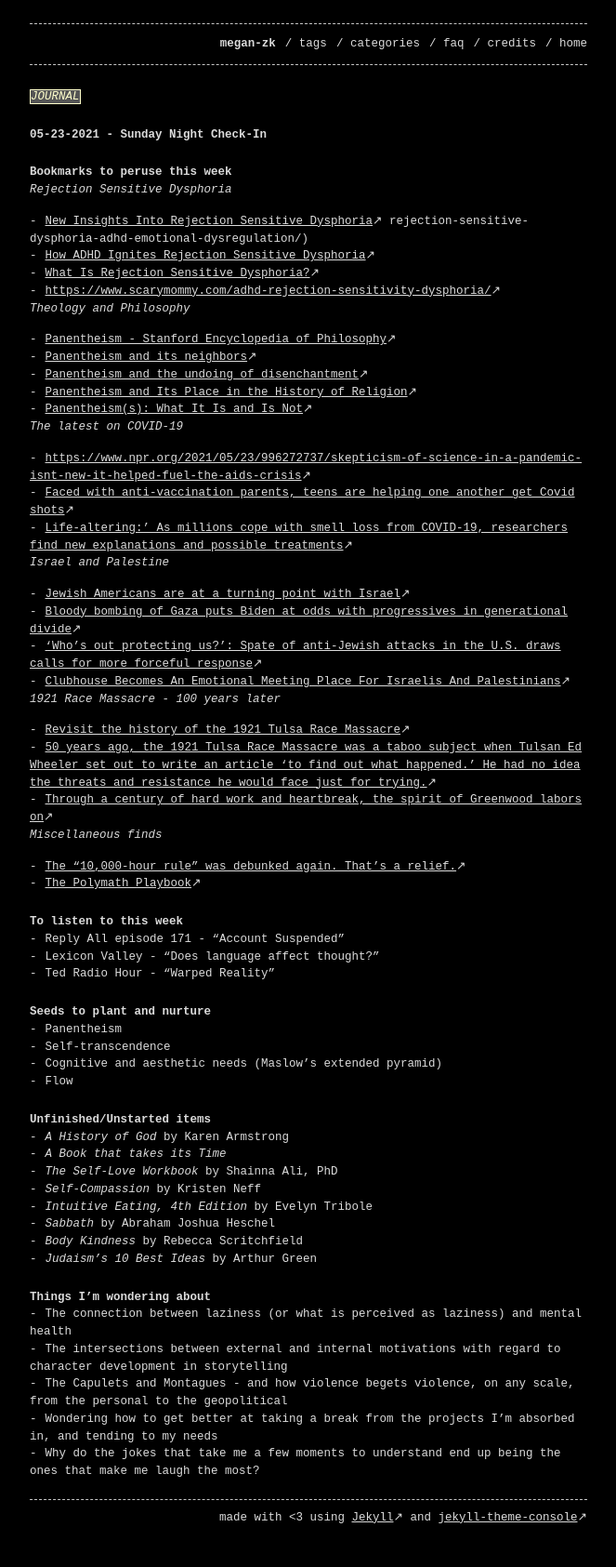
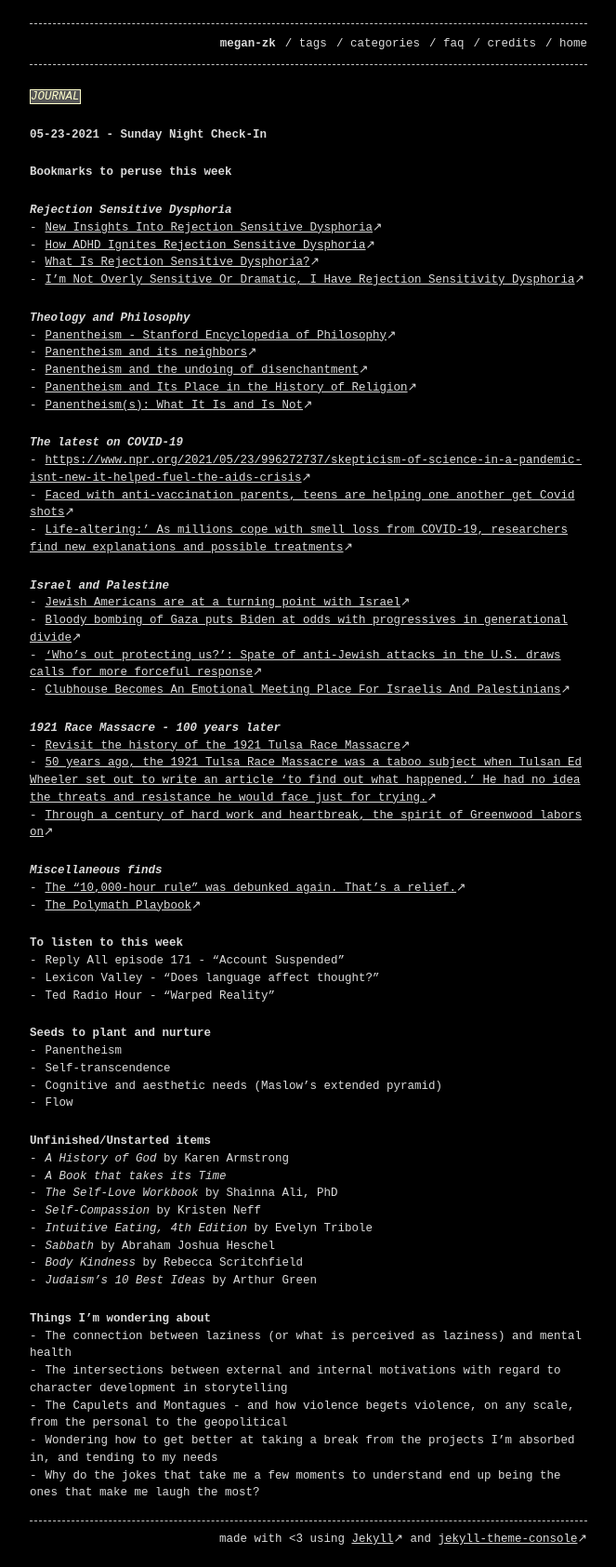
Before and after one commit to meganrenae21/meganzk, a Jekyll site: the page built from 052321-sunday-night-check-in.md, in a window 1280 px wide. Shown: the whole page at 93% size, without its empty margins (308-971 px from the left). Built offline with Jekyll 4.4.1, drawn with Linux system fonts in a browser that asks for light colours; before the commit the page ends 1662 px from its top, so only the background shows below that.

```diff
--- a/052321-sunday-night-check-in.md
+++ b/052321-sunday-night-check-in.md
@@ -5,42 +5,36 @@ isnote: true
 layout: default
 category: journal
 list: "Sunday Night Check-In"
-date: 05-23-2021
+date: 2021-05-23
 note_id: 45
 ---
 
 ## Bookmarks to peruse this week
-
-*Rejection Sensitive Dysphoria*
-- [ ] [New Insights Into Rejection Sensitive Dysphoria](https://www.additudemag.com/)↗ rejection-sensitive-dysphoria-adhd-emotional-dysregulation/)
+## *Rejection Sensitive Dysphoria*
+- [ ] [New Insights Into Rejection Sensitive Dysphoria](https://www.additudemag.com/rejection-sensitive-dysphoria-adhd-emotional-dysregulation/)↗
 - [ ] [How ADHD Ignites Rejection Sensitive Dysphoria](https://www.additudemag.com/rejection-sensitive-dysphoria-and-adhd/)↗
 - [ ] [What Is Rejection Sensitive Dysphoria?](https://www.psychologytoday.com/us/blog/friendship-20/201907/what-is-rejection-sensitive-dysphoria)↗
-- [https://www.scarymommy.com/adhd-rejection-sensitivity-dysphoria/](https://www.scarymommy.com/adhd-rejection-sensitivity-dysphoria/)↗
-
-*Theology and Philosophy*
+- [I’m Not Overly Sensitive Or Dramatic, I Have Rejection Sensitivity Dysphoria](https://www.scarymommy.com/adhd-rejection-sensitivity-dysphoria/)↗
+## *Theology and Philosophy*
 - [ ] [Panentheism - Stanford Encyclopedia of Philosophy](https://plato.stanford.edu/entries/panentheism/)↗
 - [ ] [Panentheism and its neighbors](https://link.springer.com/article/10.1007/s11153-018-9687-9#Sec6)↗
 - [ ] [Panentheism and the undoing of disenchantment](https://onlinelibrary.wiley.com/doi/full/10.1111/zygo.12365)↗
 - [ ] [Panentheism and Its Place in the History of Religion](https://www.researchgate.net/publication/339504602_Panentheism_and_Its_Place_in_the_History_of_Religion)↗
 - [ ] [Panentheism(s): What It Is and Is Not](https://scholarworks.iu.edu/iupjournals/index.php/jwp/article/download/2149/190/)↗
-
-*The latest on COVID-19*
+## *The latest on COVID-19*
 - [ ] [https://www.npr.org/2021/05/23/996272737/skepticism-of-science-in-a-pandemic-isnt-new-it-helped-fuel-the-aids-crisis](https://www.npr.org/2021/05/23/996272737/skepticism-of-science-in-a-pandemic-isnt-new-it-helped-fuel-the-aids-crisis)↗
 - [ ] [Faced with anti-vaccination parents, teens are helping one another get Covid shots](https://www.nbcnews.com/news/us-news/faced-anti-vaccination-parents-teens-are-helping-each-other-get-n1268093)↗
 - [ ] [Life-altering:' As millions cope with smell loss from COVID-19, researchers find new explanations and possible treatments](https://www.usatoday.com/in-depth/news/health/2021/05/23/covid-19-smell-loss-new-research-explores-causes-treatments/4979734001/)↗
-
-*Israel and Palestine*
+## *Israel and Palestine*
 - [ ] [Jewish Americans are at a turning point with Israel](https://www.theguardian.com/commentisfree/2021/may/22/jewish-americans-israel-palestine-arielle-angel)↗
 - [ ] [Bloody bombing of Gaza puts Biden at odds with progressives in generational divide](https://www.theguardian.com/us-news/2021/may/22/democratic-party-israel-palestine-biden-progressives)↗
 - [ ] [‘Who’s out protecting us?’: Spate of anti-Jewish attacks in the U.S. draws calls for more forceful response](https://www.washingtonpost.com/national/antisemitic-attacks/2021/05/23/8907864e-bbdd-11eb-83e3-0ca705a96ba4_story.html)↗
 - [ ] [Clubhouse Becomes An Emotional Meeting Place For Israelis And Palestinians](https://www.npr.org/2021/05/22/999302007/clubhouse-becomes-an-emotional-meeting-place-for-israelis-and-palestinians)↗
-
-*1921 Race Massacre - 100 years later*
+## *1921 Race Massacre - 100 years later*
 - [ ] [Revisit the history of the 1921 Tulsa Race Massacre](https://tulsaworld.com/revisit-the-history-of-the-1921-tulsa-race-massacre/article_0e9e3208-a109-11ea-8fcb-d779f15e9e22.html)↗
 - [ ] [50 years ago, the 1921 Tulsa Race Massacre was a taboo subject when Tulsan Ed Wheeler set out to write an article ‘to find out what happened.’ He had no idea the threats and resistance he would face just for trying.](https://tulsaworld.com/news/local/racemassacre/50-years-ago-the-1921-tulsa-race-massacre-was-a-taboo-subject-when-tulsan-ed/article_58c4ad0c-918c-11eb-a5f5-8bb30424d29b.html#tracking-source=in-article)↗
 - [ ] [Through a century of hard work and heartbreak, the spirit of Greenwood labors on](https://tulsaworld.com/news/local/racemassacre/through-a-century-of-hard-work-and-heartbreak-the-spirit-of-greenwood-labors-on/article_343f8380-b81a-11eb-a674-af7fa59a9391.html#tracking-source=in-article)↗
-
-*Miscellaneous finds*
+## *Miscellaneous finds*
 - [ ] [The “10,000-hour rule” was debunked again. That’s a relief.](https://www.vox.com/science-and-health/2019/8/23/20828597/the-10000-hour-rule-debunked)↗
 - [ ] [The Polymath Playbook](https://salman.io/blog/polymath-playbook/)↗
 
--- a/_layouts/default.html
+++ b/_layouts/default.html
@@ -22,7 +22,7 @@
       <p>
       {%- if page.parent -%}
       {%- assign par = site.pages | where: "path", page.parent | first -%}
-        <span>up: <a href="{{ par.url | relative_url }}">{{ par.title }}</span></span>
+        <span>up: <a href="{{ par.url | relative_url }}">{{ par.title }}</a></span>
       {%- endif -%}
       </p>
         <h1>{{ page.title }}</h1>
```
Also changed, not shown: 12 other files.
